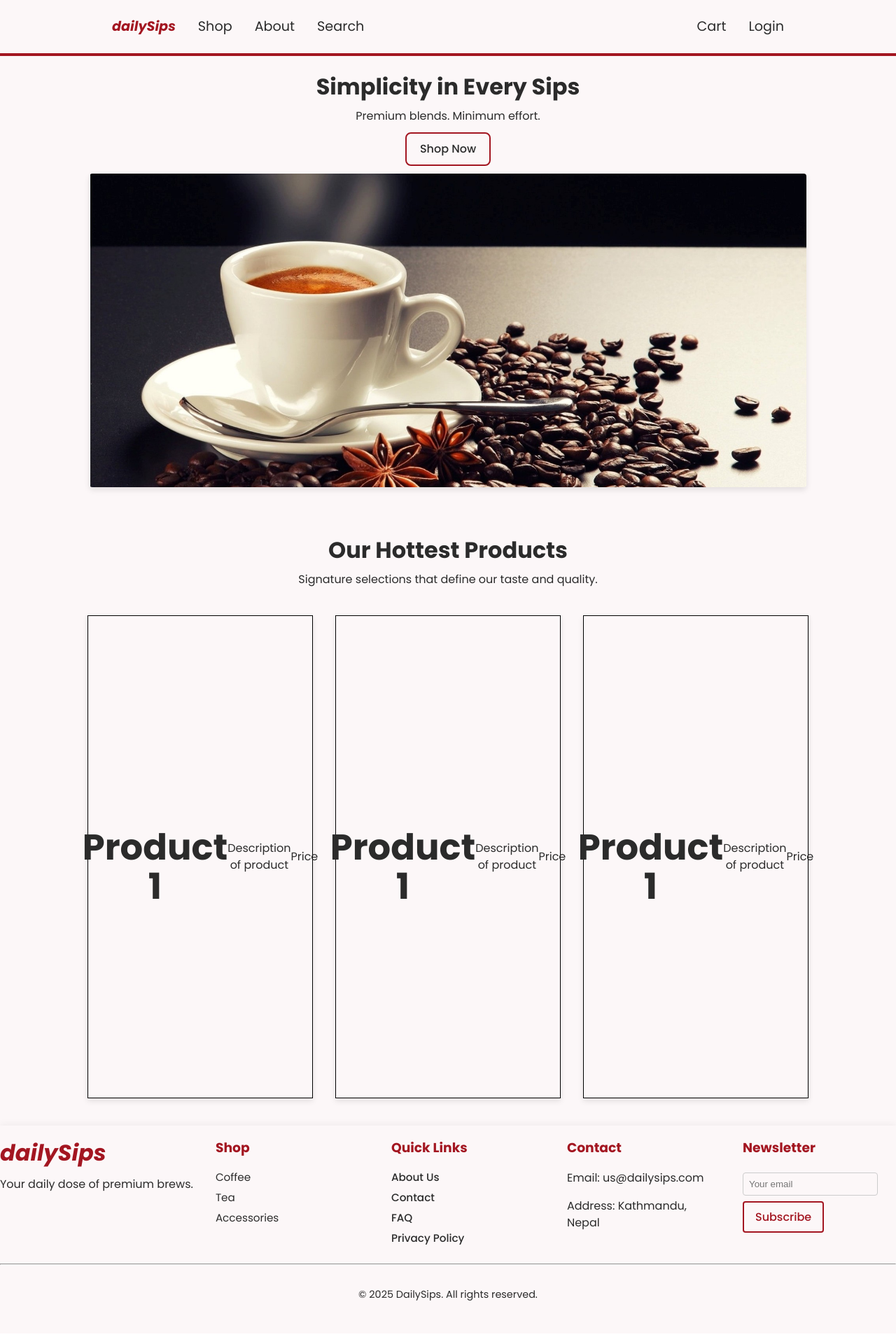
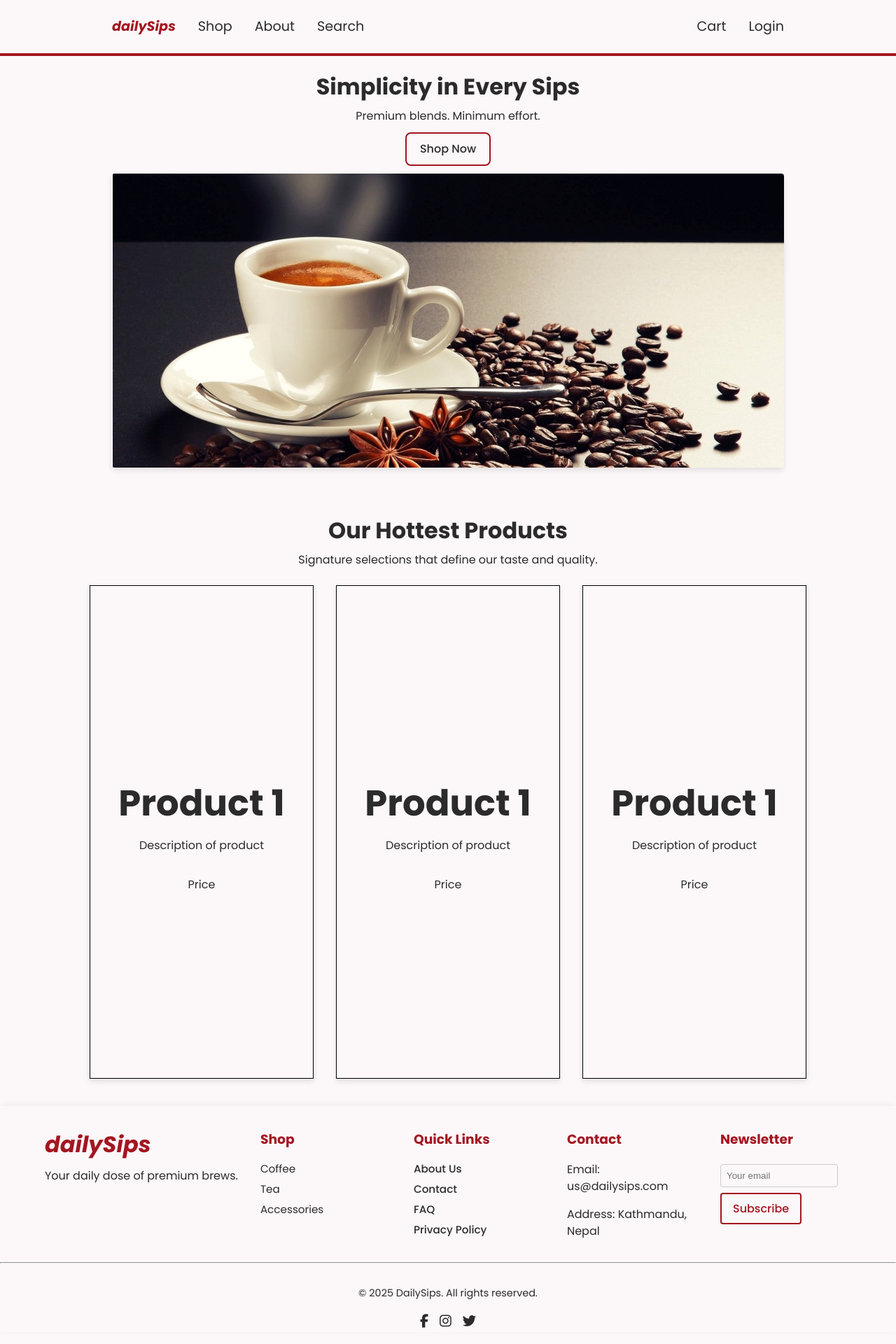
Before and after one commit to genzegen/dailysip, a React (Vite) app in the folder frontend/: page / in a window 1280 px wide. Shown: the top 1920 px of the page at 70% size. Built offline with nearby package versions, Linux system fonts and the light colour scheme; a web font is replaced by a local one.

Commit message:
minor layout edit

```diff
--- a/frontend/index.html
+++ b/frontend/index.html
@@ -6,6 +6,8 @@
     <link rel="preconnect" href="https://fonts.googleapis.com">
     <link rel="preconnect" href="https://fonts.gstatic.com" crossorigin>
     <link href="https://fonts.googleapis.com/css2?family=Monda:wght@400..700&family=Poppins:ital,wght@0,100;0,200;0,300;0,400;0,500;0,600;0,700;0,800;0,900;1,100;1,200;1,300;1,400;1,500;1,600;1,700;1,800;1,900&display=swap" rel="stylesheet">
+    <link rel="stylesheet" href="https://cdnjs.cloudflare.com/ajax/libs/font-awesome/6.5.0/css/all.min.css" />
+
     <meta name="viewport" content="width=device-width, initial-scale=1.0" />
     <title>DailySips</title>
   </head>
--- a/frontend/src/pages/LandingPage.jsx
+++ b/frontend/src/pages/LandingPage.jsx
@@ -36,7 +36,7 @@ export default function LandingPage() {
             ([entry]) => {
                 setShowProducts(entry.isIntersecting);
             },
-            { threshold: 0.5 }
+            { threshold: 0.6 }
         );
 
         const target = latestRef.current;
@@ -63,7 +63,7 @@ export default function LandingPage() {
             <div className='latest-arrivals' ref={latestRef}>
                 <h1 style={{ fontSize: '2rem', marginTop: '0' }}>
                     Our Hottest Products</h1>
-                <p style={{ marginTop: '0.5rem', marginBottom: '2.5rem', fontSize: '1rem' }}>
+                <p style={{ marginTop: '0.5rem', marginBottom: '1.6rem', fontSize: '1rem' }}>
                     Signature selections that define our taste and quality.</p>
                 <div className='latest-products'>
                     <div className={`product-card left ${showProducts ? 'animate' : ''}`}>
--- a/frontend/src/styles/Footer.css
+++ b/frontend/src/styles/Footer.css
@@ -1,9 +1,9 @@
 .footer {
-    width: 100%;
+    width: 100vw;
     margin-top: 5vh;
+    margin-bottom: 3vh;
     background-color: #FCF7F8;
     color: #2b2b2b;
-    /* padding: 3rem 2rem 2rem 2rem; */
     font-family: 'Poppins', sans-serif;
     box-shadow: 0 -2px 10px rgba(0,0,0,0.05);
     pointer-events: all;
@@ -14,7 +14,7 @@
     flex-wrap: wrap;
     justify-content: space-between;
     gap: 2rem;
-    margin: 0 auto;
+    margin: 2vh 5vw;
 }
 
 .footer-section {
--- a/frontend/src/styles/LandingPage.css
+++ b/frontend/src/styles/LandingPage.css
@@ -68,9 +68,9 @@ h1 {
 }
 
 .hero-image {
-    width: 80%;
-    height: 70%;
-    max-height: 80vh;
+    width: 75%;
+    height: 60%;
+    max-height: 63vh;
     z-index: 0;
     transition: transform 0.3s ease-in-out;
     object-fit: cover;
@@ -99,7 +99,7 @@ h1 {
     transform: translateY(50px);
     transition: all 0.8s ease;
     display: flex;
-    flex-direction: row;
+    flex-direction: column;
     align-items: center;
     justify-content: center;
 }
```
